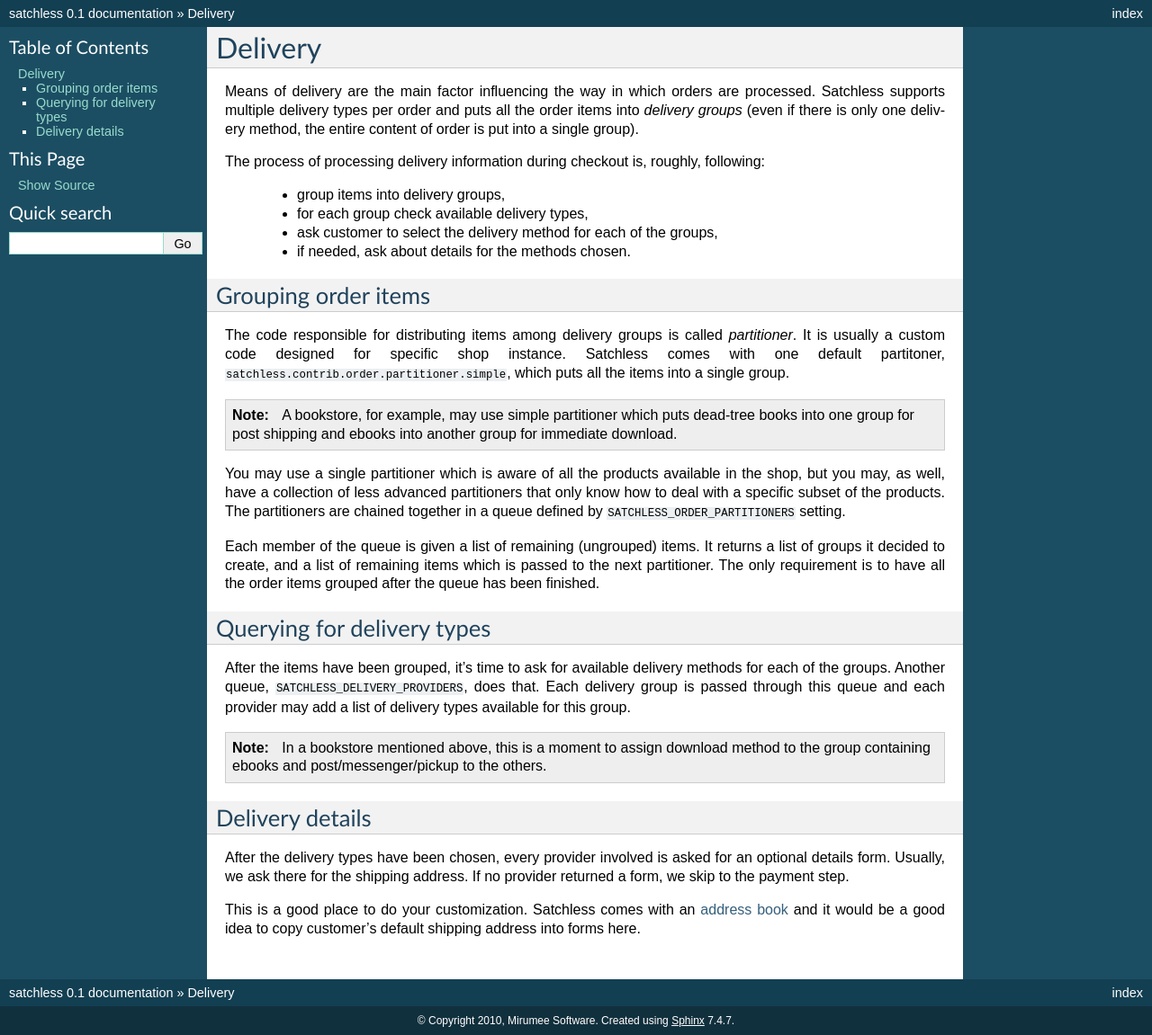
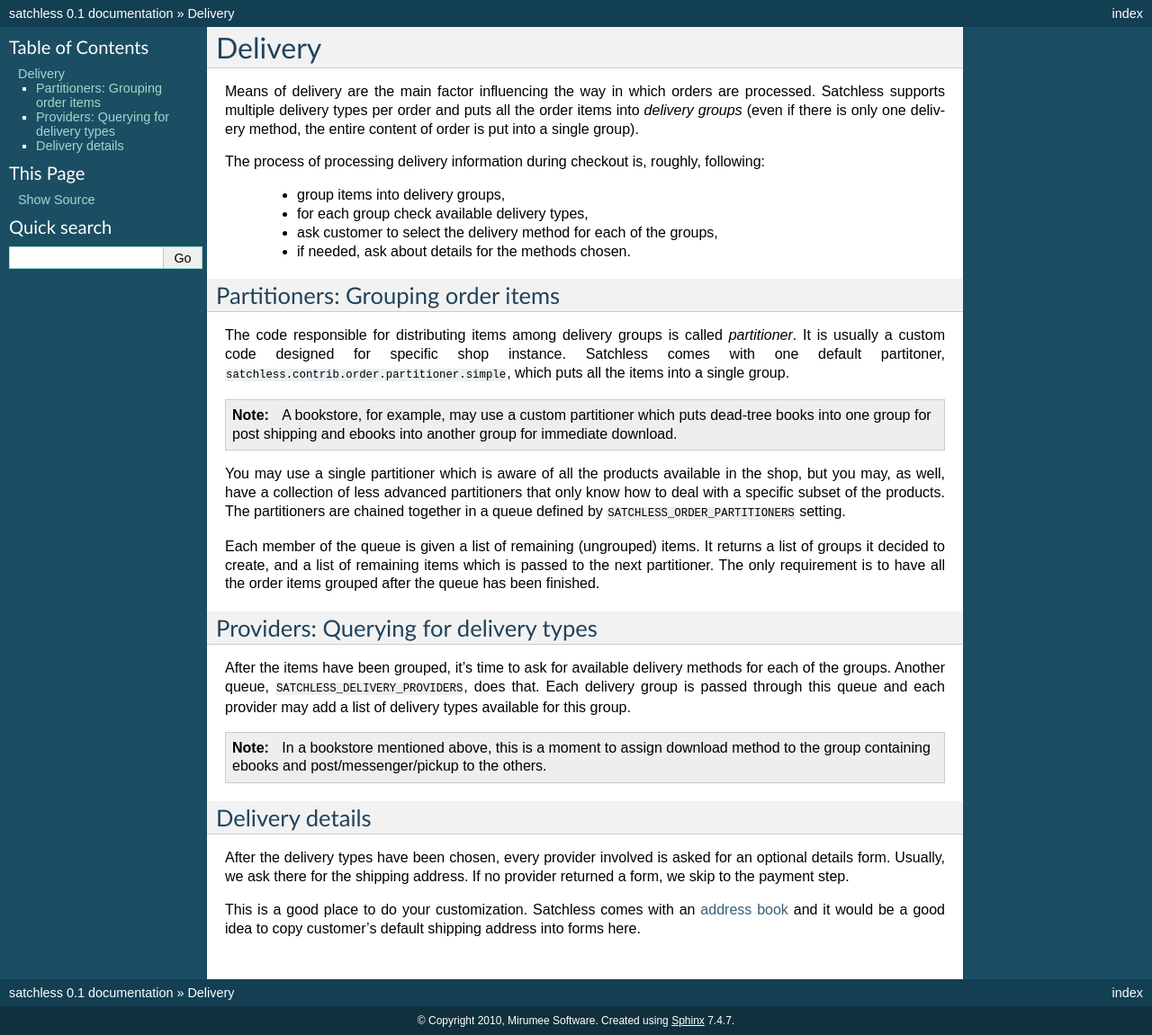
Before and after one commit to mirumee/satchless, a Sphinx documentation site: the page built from doc/checkout/delivery.rst, in a window 1280 px wide. Shown: the whole page at 90% size. Built offline with Sphinx 7.4.7, drawn with Linux system fonts in a browser that asks for light colours.

```diff
--- a/doc/checkout/delivery.rst
+++ b/doc/checkout/delivery.rst
@@ -17,8 +17,8 @@ following:
     * ask customer to select the delivery method for each of the groups,
     * if needed, ask about details for the methods chosen.
 
-Grouping order items
---------------------
+Partitioners: Grouping order items
+----------------------------------
 
 The code responsible for distributing items among delivery groups is called
 *partitioner*. It is usually a custom code designed for specific shop instance.
@@ -27,7 +27,7 @@ Satchless comes with one default partitoner,
 a single group.
 
 .. note::
-   A bookstore, for example, may use simple partitioner which puts dead-tree
+   A bookstore, for example, may use a custom partitioner which puts dead-tree
    books into one group for post shipping and ebooks into another group for
    immediate download.
 
@@ -42,8 +42,9 @@ returns a list of groups it decided to create, and a list of remaining items
 which is passed to the next partitioner. The only requirement is to have all
 the order items grouped after the queue has been finished.
 
-Querying for delivery types
----------------------------
+Providers: Querying for delivery types
+--------------------------------------
+.. _checkout-delivery-providers:
 
 After the items have been grouped, it's time to ask for available delivery
 methods for each of the groups. Another queue,
--- a/doc/index.rst
+++ b/doc/index.rst
@@ -56,5 +56,5 @@ Customizing your shop
       :ref:`Writing your own price or tax handler <pricing-handler>`
     * **Checkout:**
       :ref:`Introduction to orders <checkout-order>` |
-      :ref:`Delivery and partitioners <checkout-delivery>`
-    * **Payments:**
+      :ref:`Delivery: partitioners and providers <checkout-delivery>` |
+      :ref:`Payment <checkout-payment>`
```
Also changed, not shown: doc/checkout/payment.rst (added, +34 -0 lines).
